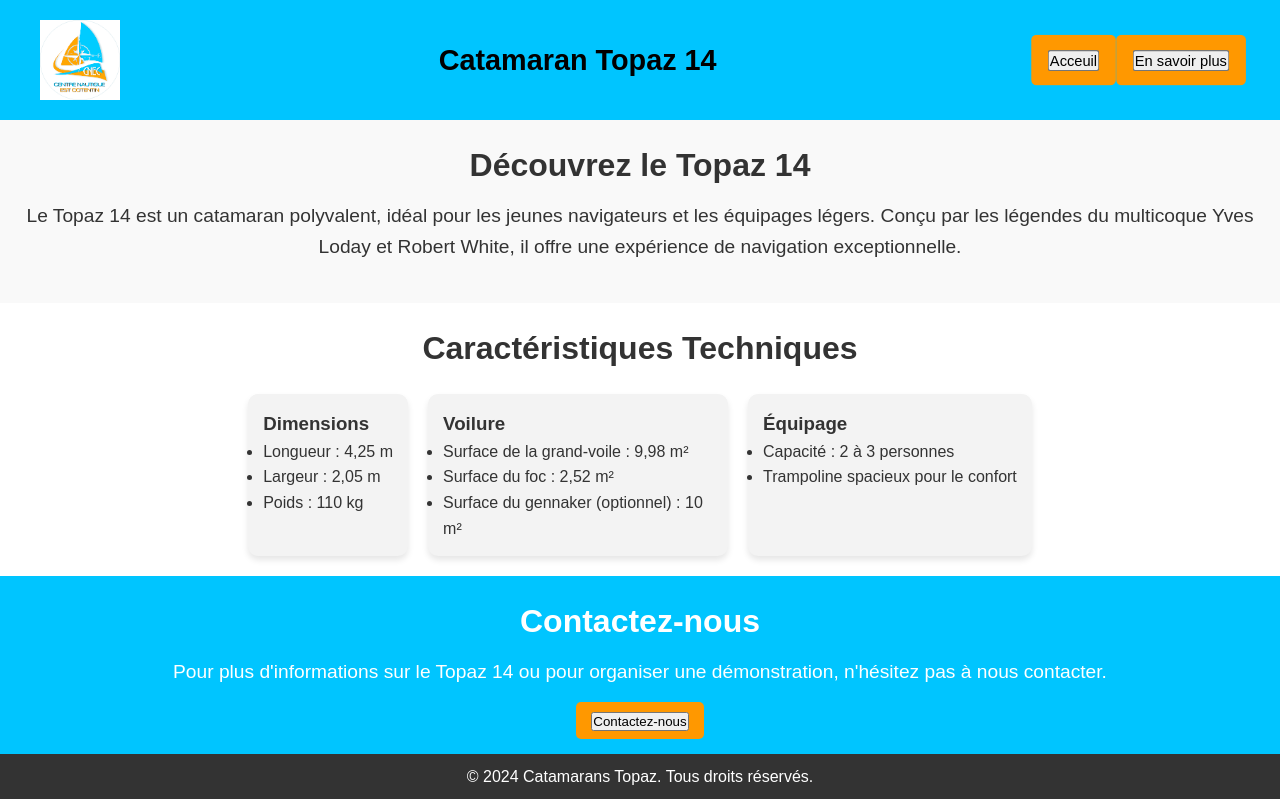
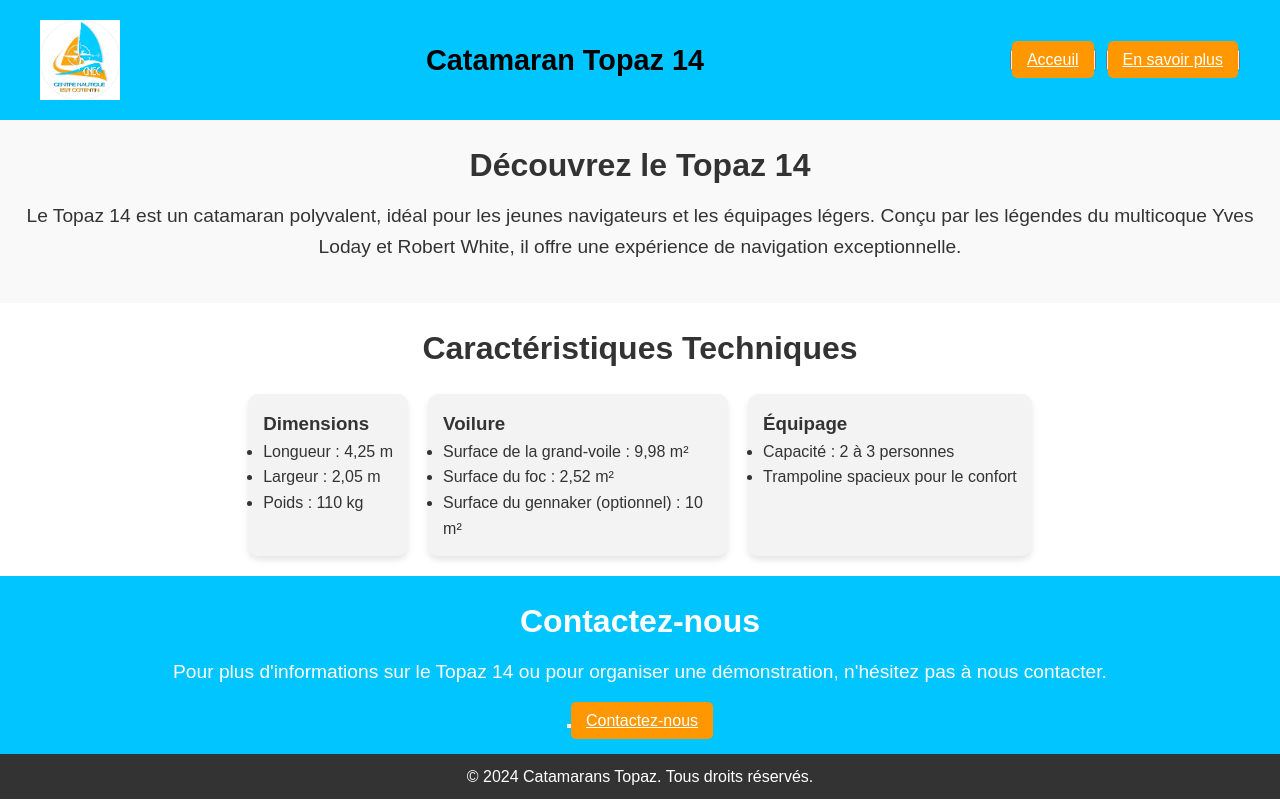
Before and after one commit to valekes1200/projet, a plain HTML site: page en_savoir_plus.html in a window 1280 px wide. Drawn offline with Linux system fonts and the light colour scheme.

Commit message:
projet en cours de validation

```diff
--- a/en_savoir_plus.html
+++ b/en_savoir_plus.html
@@ -14,8 +14,8 @@
             <img src="images/logo.png" alt="Logo" class="logo">
             <h1>Catamaran Topaz 14</h1>
             <nav>
-                <a href="index.html" class="btn"><button >Acceuil</button></a>
-                <a href="en_savoir_plus.html" class="btn"><button>En savoir plus</button></a>
+                <button><a href="index.html" class="btn">Acceuil</a></button>
+                <button><a href="en_savoir_plus.html" class="btn">En savoir plus</a></button>
             </nav>
         </div>
     </header>
@@ -63,7 +63,7 @@
         <section class="contact">
             <h2>Contactez-nous</h2>
             <p>Pour plus d'informations sur le Topaz 14 ou pour organiser une démonstration, n'hésitez pas à nous contacter.</p>
-            <a href="contact.html" class="btn"><button>Contactez-nous</button></a>
+            <button></button><a href="contact.html" class="btn">Contactez-nous</a></button>
         </section>
     </main>
 
```
Also changed, not shown: contact.html (+2 -2 lines), index.html (+3 -3 lines).
